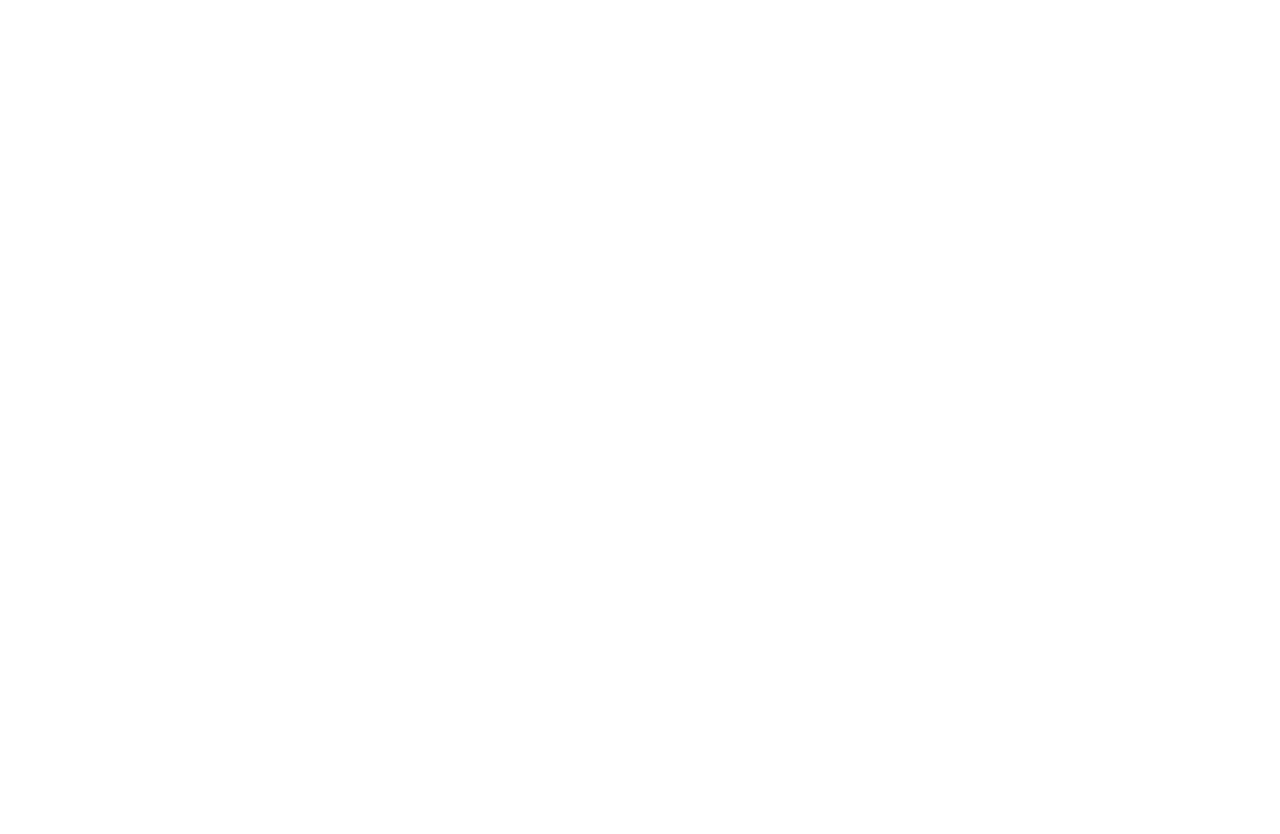
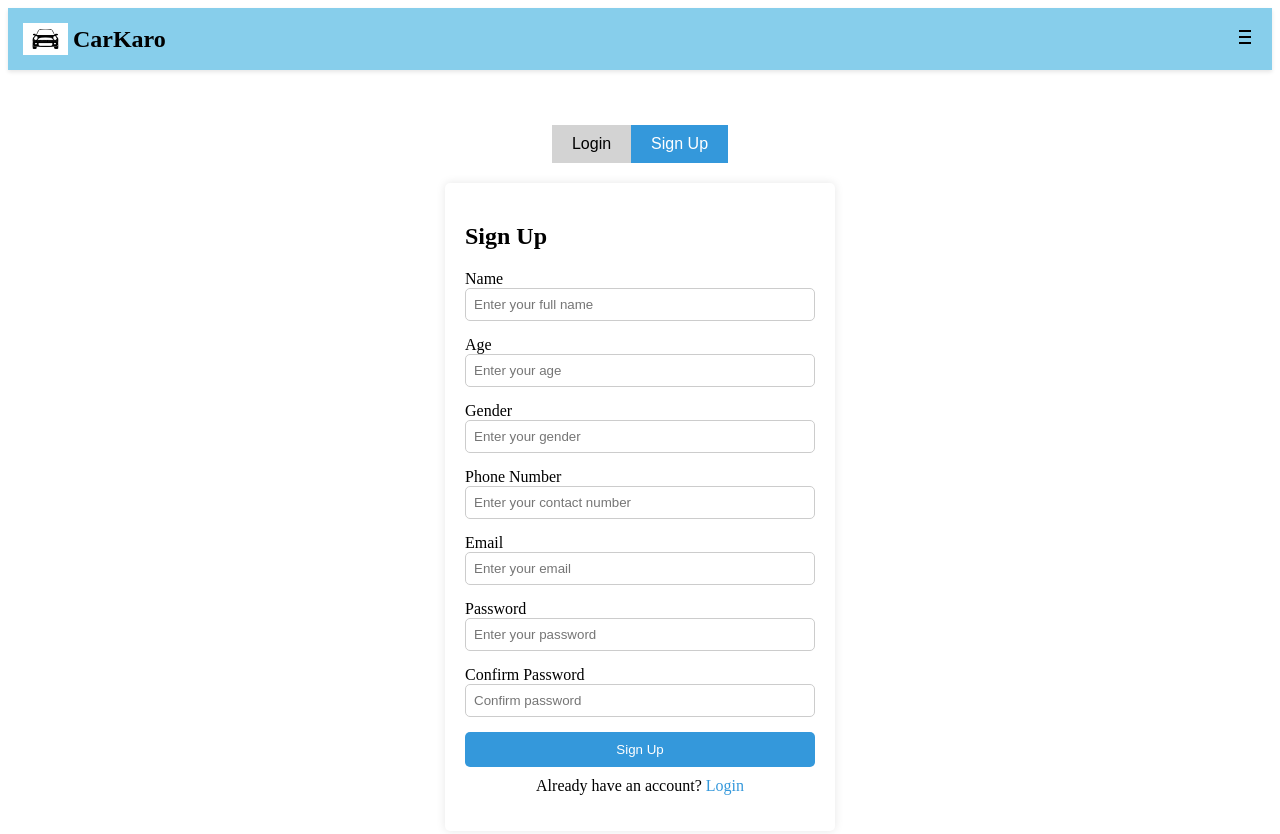
Before and after one commit to shivamjain0/carkaro-frontend, an Angular app: page /signUp in a window 1280 px wide. Before the commit this address led to /. Shown: the top 834 px of the page. Before the commit the page ends 800 px from the top, so only its background shows below. Built offline with nearby package versions, Linux system fonts and the light colour scheme.

Commit message:
Setup login and signup routes

```diff
--- a/src/app/components/home-page/home-page.component.css
+++ b/src/app/components/home-page/home-page.component.css
@@ -15,6 +15,9 @@
 }
 
 .logo {
+  display: flex;
+  align-items: center;
+  gap: 5px;
   flex: 1;
 }
 
--- a/src/app/components/home-page/home-page.component.html
+++ b/src/app/components/home-page/home-page.component.html
@@ -1,13 +1,14 @@
 <header class="header">
-    <div class="logo">
-        <a href="/" class="logo-link">
+    <div class="logo" routerLink="/homePage/search">
         <img src="assets/car-karo-logo.png" alt="Car Karo" class="logo-image">
-        </a>
+        <h2>CarKaro</h2>
     </div>
-    <div class="nav">
-        <p routerLink="/homePage/search" class="nav-link">Search</p>
-        <p routerLink="/login" class="nav-link">Publish a ride</p>
-    </div>
+    @if (isLoginUser) {
+        <div class="nav">
+            <p routerLink="/homePage/search" class="nav-link">Search</p>
+            <p routerLink="/login" class="nav-link">Publish a ride</p>
+        </div>
+    }
     <div class="user-actions" (click)="$event.stopPropagation()">
         <button class="menu-toggle" (click)="toggleMenu()">
             <svg class="menu-icon" xmlns="http://www.w3.org/2000/svg" viewBox="0 0 24 24">
@@ -16,8 +17,14 @@
         </button>
          @if (isMenuOpen) {
             <div class="dropdown-menu" id="dropdownMenu">
-                <button routerLink="/login" class="dropdown-item">Login</button>
-                <button routerLink="/login" class="dropdown-item">Sign Up</button>
+                <button routerLink="/login"
+                    [queryParams]="{isLogin: true}"
+                    class="dropdown-item"
+                >Login</button>
+                <button routerLink="/signUp"
+                    [queryParams]="{isLogin: false}"
+                    class="dropdown-item"
+                >Sign Up</button>
             </div>
          }
     </div>
--- a/src/app/components/login-page/login-page.component.html
+++ b/src/app/components/login-page/login-page.component.html
@@ -1,48 +1,19 @@
-<!--
-<body>
-  <div class="container">
-    <div class="form-container">
-      <h2>Login</h2>
-      <form [formGroup]="loginData">
-        <div class="form-group">
-          <label for="email">Email</label>
-          <input type="email" id="email" formControlName="email" name="email" placeholder="Enter your email" required>
-          @if (loginData.controls['email'].touched) {
-            @if (loginData.controls['email'].errors?.['required']) {
-              <small class="danger">Email is required</small>
-            }
-            @else if (loginData.controls['email'].errors?.['pattern']) {
-              <small class="danger">Please enter valid email address</small>
-            }
-          }
-        </div>
-        <div class="form-group">
-          <label for="password">Password</label>
-          <input type="password" id="password" formControlName="password" name="password" placeholder="Enter your password" required>
-          @if (loginData.controls['password'].touched && loginData.controls['password'].invalid) {
-            <small class="danger">Password is required</small>
-          }
-        </div>
-        <button type="submit" (click)="login()" class="btn">Sign In</button>
-        <div class="form-footer">
-          <p>Don't have an account? Sign Up</p>
-        </div>
-        <div class="google-signin">
-            <button type="button" class="google-btn">
-                <img src="https://upload.wikimedia.org/wikipedia/commons/thumb/5/53/Google_%22G%22_Logo.svg/512px-Google_%22G%22_Logo.svg.png" alt="Google Logo">
-                Sign in with Google
-            </button>
-        </div>
-      </form>
-    </div>
-  </div>
-</body> -->
-
+<app-home-page></app-home-page>
 <body>
   <div class="container">
     <div class="nav-tabs">
-      <button [class.active]="isLogin" (click)="isLogin = true; this.errMsg = {}">Login</button>
-      <button [class.active]="!isLogin" (click)="isLogin = false; this.errMsg = {}">Sign Up</button>
+      <button
+      [routerLink]="['/login']"
+      [queryParams]="{isLogin: true}"
+      [class.active]="isLogin"
+      (click)="isLogin = true; this.errMsg = {}"
+      >Login</button>
+      <button
+      [routerLink]="['/signUp']"
+      [queryParams]="{isLogin: false}"
+      [class.active]="!isLogin"
+      (click)="isLogin = false; this.errMsg = {}"
+      >Sign Up</button>
     </div>
 
     <div class="form-container">
@@ -53,22 +24,34 @@
         <div *ngIf="!isLogin">
           <div class="form-group">
             <label for="name">Name</label>
-            <input type="text" id="name" formControlName="name" placeholder="Enter your full name">
+            <input type="text" id="name" formControlName="name" placeholder="Enter your full name" required (blur)="updateErrMsg('name')">
+            @if (errMsg['name']) {
+             <small class="danger">{{errMsg['name']}}</small>
+            }
           </div>
 
           <div class="form-group">
             <label for="age">Age</label>
-            <input type="text" id="age" formControlName="age" placeholder="Enter your age">
+            <input type="text" id="age" formControlName="age" placeholder="Enter your age" required (blur)="updateErrMsg('age')">
+            @if (errMsg['age']) {
+             <small class="danger">{{errMsg['age']}}</small>
+            }
           </div>
 
           <div class="form-group">
             <label for="gender">Gender</label>
-            <input type="text" id="gender" formControlName="gender" placeholder="Enter your gender">
+            <input type="text" id="gender" formControlName="gender" placeholder="Enter your gender" required (blur)="updateErrMsg('gender')">
+            @if (errMsg['gender']) {
+             <small class="danger">{{errMsg['gender']}}</small>
+            }
           </div>
 
           <div class="form-group">
             <label for="contactNo">Phone Number</label>
-            <input type="tel" id="contactNo" formControlName="contactNo" placeholder="Enter your contact number">
+            <input type="tel" id="contactNo" formControlName="contactNo" placeholder="Enter your contact number" required (blur)="updateErrMsg('contactNo')">
+            @if (errMsg['contactNo']) {
+             <small class="danger">{{errMsg['contactNo']}}</small>
+            }
           </div>
         </div>
         <div class="form-group">
@@ -77,14 +60,6 @@
           @if (errMsg['email']) {
            <small class="danger">{{errMsg['email']}}</small>
           }
-          <!-- @if ((isLogin ? loginData.controls['email'] : signupData.controls['email']).touched) {
-            @if ((isLogin ? loginData.controls['email'] : signupData.controls['email']).errors?.['required']) {
-              <small class="danger">Email is required</small>
-            }
-            @else if ((isLogin ? loginData.controls['email'] : signupData.controls['email']).errors?.['pattern']) {
-              <small class="danger">Please enter a valid email address</small>
-            }
-          } -->
         </div>
 
         <div class="form-group">
@@ -95,15 +70,19 @@
           }
         </div>
 
-        <!-- Additional Fields for Sign Up -->
         <div *ngIf="!isLogin">
           <div class="form-group">
             <label for="confirm-password">Confirm Password</label>
-            <input type="password" id="confirm-password" formControlName="confirmPass" placeholder="Confirm password">
+            <input type="password" id="confirm-password" formControlName="confirmPass" placeholder="Confirm password" required (blur)="updateErrMsg('confirmPass')">
+            @if (errMsg['confirmPass']) {
+             <small class="danger">{{errMsg['confirmPass']}}</small>
+            }
           </div>
         </div>
 
-        <button type="submit" (click)="isLogin ? login() : signup()" class="btn">
+        <button type="submit"
+        (click)="isLogin ? login() : signup()" class="btn"
+        [disabled]="isLogin ? loginData.invalid : signupData.invalid">
           {{ isLogin ? 'Sign In' : 'Sign Up' }}
         </button>
 
--- a/src/app/components/login-page/login-page.component.ts
+++ b/src/app/components/login-page/login-page.component.ts
@@ -1,85 +1,94 @@
 import { CommonModule } from '@angular/common';
 import { Component, inject, NgZone, OnInit } from '@angular/core';
-import { FormControl, FormGroup, FormsModule, ReactiveFormsModule, Validators } from '@angular/forms';
-import { Router } from '@angular/router';
+import { AbstractControl, FormControl, FormGroup, FormsModule, ReactiveFormsModule, ValidationErrors, Validators } from '@angular/forms';
+import { ActivatedRoute, Router, RouterLink } from '@angular/router';
 import { UserService } from '../../services/user/user.service';
+import { HomePageComponent } from '../home-page/home-page.component';
+import { combineLatest } from 'rxjs';
 
 @Component({
   selector: 'app-login-page',
   standalone: true,
-  imports: [ReactiveFormsModule, CommonModule, FormsModule],
+  imports: [ReactiveFormsModule, CommonModule, FormsModule, HomePageComponent, RouterLink],
   templateUrl: './login-page.component.html',
   styleUrl: './login-page.component.css',
 })
 export class LoginPageComponent implements OnInit {
   isLogin = true;
   errMsg: {[key: string]: string} = {}; // or errMsg: Record<string,string> = {}
-  signupData: FormGroup = new FormGroup({
-    name: new FormControl('', {
-      validators: Validators.required,
-      updateOn: 'blur'
-    }),
-    age: new FormControl('', {
-      validators: Validators.required,
-      updateOn: 'blur'
-    }),
-    gender: new FormControl('', {
-      validators: Validators.required,
-      updateOn: 'blur'
-    }),
-    contactNo: new FormControl('', {
-      validators: Validators.required,
-      updateOn: 'blur'
-    }),
-    email: new FormControl('', {
-      validators: [Validators.required, Validators.pattern(/^[^\s@]+@[^\s@]+\.[^\s@]+$/)],
-      updateOn: 'blur'
-    }),
-    password: new FormControl('', {
-      validators: Validators.required,
-      updateOn: 'blur'
-    }),
-    confirmPass: new FormControl('', {
-      validators: Validators.required,
-      updateOn: 'blur'
-    }),
-  });
+  signupData!: FormGroup;
+  loginData!: FormGroup;
 
-  signup() {
-    const signupData = this.signupData.value;
-    console.log("sign up data :", signupData);
+  constructor(
+    private route: Router,
+    private activatedRoute: ActivatedRoute,
+    private userService: UserService
+  ) {}
+
+  initializeForms() {
+    this.signupData = new FormGroup({
+      name: new FormControl('', Validators.required),
+      age: new FormControl('', Validators.required),
+      gender: new FormControl('', Validators.required),
+      contactNo: new FormControl('', [Validators.required, Validators.pattern(/^[6-9]\d{9}$/)]),
+      email: new FormControl('', [Validators.required, Validators.email]),
+      password: new FormControl('', Validators.required),
+      confirmPass: new FormControl('', Validators.required),
+    }, {
+      validators: this.passwordMatchValidator
+    });
+
+    this.loginData = new FormGroup({
+      email: new FormControl('', [Validators.required, Validators.email]),
+      password: new FormControl('', Validators.required),
+    });
   }
 
-  route = inject(Router);
-  userService = inject(UserService);
+  // AbstractControl is the base class for all form controls in Angular's Reactive Forms.
+  // In a validator function, Angular provides the entire form group (FormGroup) as an AbstractControl
+  passwordMatchValidator(group: AbstractControl): ValidationErrors | null {
+    const password = group.get('password')?.value;
+    const confirmPass = group.get('confirmPass');
 
-  loginData: FormGroup = new FormGroup({
-    email: new FormControl('', {
-        validators: [Validators.required, Validators.pattern(/^[^\s@]+@[^\s@]+\.[^\s@]+$/)],
-        updateOn: 'blur'
-      }
-    ),
-    password: new FormControl('', {
-      validators: Validators.required,
-      updateOn: 'blur'
-    }),
-  });
+    if (!confirmPass) return null;
+
+    if (password !== confirmPass?.value) {
+      confirmPass.setErrors({ passwordMismatch: true });
+      return { passwordMismatch: true };
+    } else {
+      confirmPass.setErrors(null); // Clear error if they match
+      return null;
+    }
+  }
 
   ngOnInit() {
+    this.initializeForms();
+    this.checkLoginStatus();
+
+    // Query params are in string, so " ==='true' " is converting it into boolean
+    combineLatest([this.activatedRoute.queryParams, this.activatedRoute.data])
+    .subscribe(([queryParams, data]) => {
+      this.isLogin = queryParams['isLogin'] !== undefined
+      ? queryParams['isLogin'] === 'true' : data['isLogin'];
+    })
   }
 
-  validateEmail(email: string) {
-    const emailPattern = /^[^\s@]+@[^\s@]+\.[^\s@]+$/;
-    return emailPattern.test(email);
+  checkLoginStatus() {
+    const isLoggedIn = localStorage.getItem('isLogin');
+    console.log("isLogin :", isLoggedIn)
+    if (isLoggedIn) {
+      this.route.navigateByUrl('homePage/search');
+    }
   }
 
   login() {
     const loginData = this.loginData.value;
     if(this.loginData.valid) {
       this.userService.login(loginData.email, loginData.password)
-      .subscribe((res) => {
-        console.log("is valid user :", res);
+      .subscribe((res: boolean) => {
+        console.log("is valid user :", res, typeof res);
         if(res) {
+          localStorage.setItem('isLogin', String(res));
           this.route.navigateByUrl('homePage/search')
         } else {
           alert('Invalid email/password');
@@ -90,12 +99,18 @@
     }
   }
 
+  signup() {
+    const signupData = this.signupData.value;
+    console.log("sign up data :", signupData);
+  }
+
   getErrMsg(field: string) {
-    const control =
-      this.isLogin ? this.loginData.controls[field] : this.signupData.controls[field];
-    if(control.touched && control.errors) {
+    const control = this.isLogin ? this.loginData.controls[field]
+     : this.signupData.controls[field];
+    if(control.errors) {
       if (control.errors['required']) return `Required field`;
-      if (control.errors['pattern']) return 'Invalid format';
+      if (control.errors[field] || control.errors['pattern']) return 'Invalid field format';
+      if(control.errors['passwordMismatch']) return 'Password mismatch';
     }
     return '';
   }
--- a/src/app/interfaces/user.ts
+++ b/src/app/interfaces/user.ts
@@ -2,8 +2,7 @@
     name: string;
     age: number;
     gender: string;
+    contact: string;
     email: string;
-    contact: string;
     password: string;
-    confirmPass: string;
 }
```
Also changed, not shown: src/app/app.routes.ts (+12 -1 lines), src/app/components/home-page/home-page.component.ts (+7 -2 lines), src/app/services/user/user.service.ts (line endings or trailing spaces).
